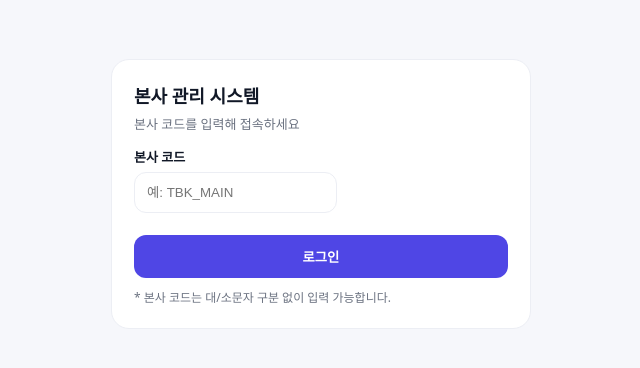
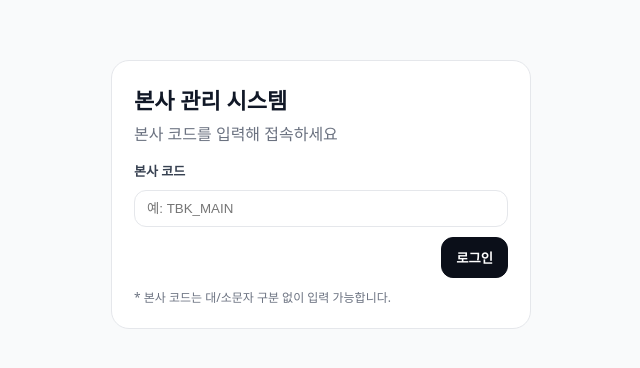
Before and after one commit to kky0216kdynm/taeback-web, a React (Vite) app: page / in a window 1280 px wide. Shown: the part 206-574 px from the top of the page, without its empty margins (319-959 px from the left). Built offline with nearby package versions, Linux system fonts and the light colour scheme; no server answers.

Commit message:
Update styles.css

```diff
--- a/src/styles.css
+++ b/src/styles.css
@@ -1,72 +1,23 @@
-:root { --bg:#f6f7fb; --card:#fff; --line:#eceef4; --primary:#4f46e5; --text:#111827; --muted:#6b7280; }
-* { box-sizing: border-box; }
-body { margin:0; font-family: ui-sans-serif, system-ui, -apple-system, "Apple SD Gothic Neo", "Noto Sans KR", sans-serif; color:var(--text); background:var(--bg); }
-
-.app { min-height: 100vh; }
-.brandTitle { font-weight:900; }
-.brandSub { margin-top:2px; font-size:12px; color:var(--muted); }
-
-.tabsRow { display:flex; gap:18px; padding:10px 22px; background:#fff; border-bottom:1px solid var(--line); }
-.tab { border:0; background:transparent; padding:10px 6px; color:var(--muted); font-weight:800; cursor:pointer; }
-.tabActive { color: var(--primary); border-bottom:2px solid var(--primary); }
-
-.page { padding: 18px 22px; max-width: 1200px; margin: 0 auto; }
-
-.card { background:var(--card); border:1px solid var(--line); border-radius:14px; }
-.sectionTitle { font-weight:900; padding:14px 16px; border-bottom:1px solid var(--line); }
-.listStack { padding: 8px; display:flex; flex-direction:column; gap:10px; }
-
-.grid4 { display:grid; grid-template-columns: repeat(4, 1fr); gap:14px; }
-@media (max-width: 980px){ .grid4{ grid-template-columns: repeat(2,1fr);} }
-
-.statCard { padding: 14px 16px; }
-.statTitle { font-size:13px; color:var(--muted); font-weight:800; }
-.statBig { margin-top:6px; font-size:20px; font-weight:900; }
-.statSub { margin-top:4px; font-size:12px; color:var(--muted); }
-
-.filters { padding: 14px; display:flex; gap:10px; align-items:center; }
-.input, .select {
-  border:1px solid var(--line); border-radius:12px; padding:12px 12px; background:#fff;
-}
-.input { flex: 1; }
-.select { width: 180px; }
-
-.muted { color: var(--muted); font-size: 13px; }
-
-.orderCard { padding: 0; }
-.orderRow { display:flex; justify-content:space-between; align-items:center; padding: 16px; cursor:pointer; }
-.orderStore { font-weight:900; }
-.orderMeta { margin-top:4px; color:var(--muted); font-size:12px; }
-.orderRight { display:flex; align-items:center; gap:14px; }
-.orderAmount { font-weight:900; color: var(--primary); }
-
-.orderRowPlain {
-  display:flex; justify-content:space-between; align-items:center;
-  padding: 14px 16px; border-top:1px solid var(--line);
+:root{
+  --bg:#ffffff;
+  --text:#111827;
+  --muted:#6b7280;
+  --border:#e5e7eb;
+  --card:#ffffff;
+  --black:#0b0f19;
 }
 
-.pill { padding:6px 10px; border-radius:999px; font-size:12px; font-weight:900; background:#eef2ff; color:var(--primary); }
-.pill.pending { background:#fff7ed; color:#b45309; }
-.pill.processing { background:#eff6ff; color:#2563eb; }
-.pill.done { background:#ecfdf5; color:#059669; }
+*{ box-sizing:border-box; }
+html,body{ height:100%; }
+body{
+  margin:0;
+  font-family: ui-sans-serif, system-ui, -apple-system, Segoe UI, Roboto, "Noto Sans KR", Arial;
+  color:var(--text);
+  background:var(--bg);
+}
 
-.detailTable { border:1px solid var(--line); border-radius:12px; overflow:hidden; margin-top: 10px; }
-.detailHead, .detailRow { display:grid; grid-template-columns: 1.4fr 0.6fr 0.8fr 0.8fr; gap:10px; padding:10px 12px; }
-.detailHead { background:#f9fafb; font-weight:900; }
-.detailRow { border-top:1px solid var(--line); }
-
-.btnPrimary { width:100%; border:0; border-radius:12px; padding:12px; background:var(--primary); color:#fff; font-weight:900; cursor:pointer; margin-top: 12px; }
-.btnPrimary:disabled { background:#9ca3af; cursor:not-allowed; }
-.btnGhost { border:1px solid var(--line); background:#fff; padding:10px 12px; border-radius:12px; cursor:pointer; font-weight:900; }
-
-.errorBanner { background:#fee2e2; border:1px solid #fecaca; padding:12px 14px; border-radius:12px; margin-bottom:12px; color:#991b1b; font-weight:800; }
-.errorText { margin-top: 10px; color:#dc2626; font-weight:800; font-size: 13px; }
-
-.loginWrap { min-height:100vh; display:flex; align-items:center; justify-content:center; padding: 20px; }
-.loginCard { width: 420px; background:#fff; border:1px solid var(--line); border-radius:18px; padding: 22px; }
-.loginTitle { font-size:18px; font-weight:900; }
-.loginSub { margin-top:6px; color:var(--muted); font-size: 13px; margin-bottom: 14px; }
-.label { display:block; font-size: 13px; font-weight: 900; margin: 10px 0 6px; }
+a{ color:inherit; text-decoration:none; }
+button{ font-family:inherit; }
 
 .container{
   display:flex;
@@ -78,16 +29,7 @@ body { margin:0; font-family: ui-sans-serif, system-ui, -apple-system, "Apple SD
   border-right:1px solid var(--border);
   padding:24px 16px;
 }
-.main{
-  flex:1;
-  padding:28px 32px;
-}
-.topbar{
-  display:flex;
-  justify-content:space-between;
-  align-items:center;
-  margin-bottom:18px;
-}
+
 .brand{
   display:flex;
   align-items:center;
@@ -121,7 +63,283 @@ body { margin:0; font-family: ui-sans-serif, system-ui, -apple-system, "Apple SD
 }
 .navItem.active:hover{ background:var(--black); }
 
+.main{
+  flex:1;
+  padding:28px 32px;
+}
+
+.topbar{
+  display:flex;
+  justify-content:space-between;
+  align-items:center;
+  margin-bottom:18px;
+}
+
+.h1{ font-size:28px; font-weight:800; margin:0; }
+.sub{ margin-top:6px; color:var(--muted); }
+
+.grid4{
+  display:grid;
+  grid-template-columns: repeat(4, minmax(0, 1fr));
+  gap:16px;
+  margin-top:18px;
+  margin-bottom:18px;
+}
+
+.card{
+  border:1px solid var(--border);
+  border-radius:16px;
+  background:var(--card);
+  padding:16px;
+}
+
+.cardTitle{
+  display:flex;
+  justify-content:space-between;
+  align-items:center;
+  color:#111827;
+  font-weight:700;
+  margin-bottom:10px;
+}
+
+.cardValue{
+  font-size:34px;
+  font-weight:900;
+}
+
+.cardSmall{
+  margin-top:6px;
+  color:var(--muted);
+  font-size:13px;
+}
+
+.actions{
+  display:flex;
+  gap:10px;
+  align-items:center;
+}
+
+.btn{
+  border:1px solid var(--border);
+  background:#fff;
+  padding:10px 14px;
+  border-radius:12px;
+  cursor:pointer;
+  font-weight:700;
+}
+.btnPrimary{
+  background:var(--black);
+  color:#fff;
+  border:1px solid var(--black);
+}
+.btnDanger{
+  background:#fff;
+  border:1px solid #fecaca;
+  color:#dc2626;
+}
+.btnGhost{
+  background:#fff;
+  border:1px dashed var(--border);
+  color:#374151;
+}
+
+.tableWrap{
+  border:1px solid var(--border);
+  border-radius:16px;
+  overflow:hidden;
+  background:#fff;
+}
+table{
+  width:100%;
+  border-collapse:collapse;
+}
+th,td{
+  padding:12px 12px;
+  border-bottom:1px solid var(--border);
+  font-size:14px;
+}
+th{
+  text-align:left;
+  color:#374151;
+  background:#fafafa;
+}
+tr:last-child td{ border-bottom:none; }
+
+.pill{
+  display:inline-flex;
+  align-items:center;
+  padding:6px 10px;
+  border-radius:999px;
+  font-size:12px;
+  font-weight:800;
+}
+.pillGreen{ background:#dcfce7; color:#166534; }
+.pillRed{ background:#fee2e2; color:#991b1b; }
+.pillBlue{ background:#dbeafe; color:#1d4ed8; }
+
+.input{
+  border:1px solid var(--border);
+  border-radius:12px;
+  padding:10px 12px;
+  width:100%;
+  outline:none;
+}
+
+.modalBg{
+  position:fixed; inset:0;
+  background:rgba(0,0,0,0.35);
+  display:flex;
+  justify-content:center;
+  align-items:center;
+  padding:20px;
+}
+.modal{
+  width:520px;
+  background:#fff;
+  border-radius:18px;
+  border:1px solid var(--border);
+  padding:16px;
+}
+.modalHeader{
+  display:flex;
+  justify-content:space-between;
+  align-items:center;
+  margin-bottom:10px;
+}
+.modalTitle{ font-size:18px; font-weight:900; }
+
+.row{
+  display:grid;
+  grid-template-columns: 120px 1fr;
+  gap:10px;
+  align-items:center;
+  margin:10px 0;
+}
+.label{ color:#374151; font-weight:700; font-size:13px; }
+
+.drop{
+  border:1px dashed var(--border);
+  border-radius:16px;
+  padding:18px;
+  text-align:center;
+  color:#6b7280;
+  cursor:pointer;
+}
 .small{
   font-size:12px;
   color:var(--muted);
 }
+.btnOutline {
+  background: #fff;
+  border: 2px dashed #d1d5db;
+  color: #374151;
+}
+
+.iconBtn {
+  border: 1px solid #e5e7eb;
+  background: #fff;
+  border-radius: 10px;
+  padding: 6px 8px;
+  cursor: pointer;
+}
+
+.iconBtn.danger {
+  border-color: #fecaca;
+}
+
+
+/* ---- taeback-web additions (login + banners) ---- */
+.loginWrap{
+  min-height:100vh;
+  display:flex;
+  align-items:center;
+  justify-content:center;
+  padding:24px;
+  background: #f9fafb;
+}
+.loginCard{
+  width:420px;
+  border:1px solid var(--border);
+  border-radius:18px;
+  background:#fff;
+  padding:22px;
+}
+.loginTitle{ font-size:22px; font-weight:900; margin-bottom:6px; }
+.loginSub{ color:var(--muted); margin-bottom:16px; }
+.errorBanner{
+  border:1px solid #fecaca;
+  background:#fff1f2;
+  color:#9f1239;
+  padding:10px 12px;
+  border-radius:12px;
+  margin-bottom:12px;
+}
+.rightActions{ display:flex; align-items:center; gap:10px; }
+
+
+/* ---- components used by taeback-web pages (kept in master aesthetic) ---- */
+.sectionTitle{
+  font-weight:900;
+  font-size:15px;
+  padding:12px 0 10px;
+  margin:0 0 8px;
+}
+.muted{ color: var(--muted); font-size: 13px; }
+.listStack{ display:flex; flex-direction:column; gap:12px; }
+
+.filters{
+  display:flex;
+  gap:10px;
+  align-items:center;
+  padding:14px;
+}
+.select{
+  border:1px solid var(--border);
+  border-radius:12px;
+  padding:10px 12px;
+  background:#fff;
+  min-width: 180px;
+}
+
+/* order list */
+.orderCard{ padding:0; overflow:hidden; }
+.orderRow{
+  display:flex;
+  justify-content:space-between;
+  align-items:center;
+  padding:16px;
+  cursor:pointer;
+}
+.orderLeft{ min-width:0; }
+.orderStore{ font-weight:900; }
+.orderMeta{ margin-top:4px; color:var(--muted); font-size:12px; }
+.orderRight{ display:flex; align-items:center; gap:14px; }
+.orderAmount{ font-weight:900; }
+.orderDetail{ border-top:1px solid var(--border); padding:12px 16px 16px; }
+
+/* pills for order status */
+.pill.pending{ background:#fee2e2; color:#991b1b; }
+.pill.processing{ background:#dbeafe; color:#1d4ed8; }
+.pill.done{ background:#dcfce7; color:#166534; }
+
+/* order detail table */
+.detailTable{ width:100%; border-collapse:collapse; }
+.detailHead{
+  font-size:12px;
+  color:#374151;
+  background:#fafafa;
+  border:1px solid var(--border);
+  border-left:none; border-right:none;
+}
+.detailRow td{
+  border-bottom:1px solid var(--border);
+  font-size:13px;
+}
+.orderRowPlain{
+  display:flex;
+  justify-content:space-between;
+  align-items:center;
+  padding:10px 0;
+}
+
+.detailRow{}
```
